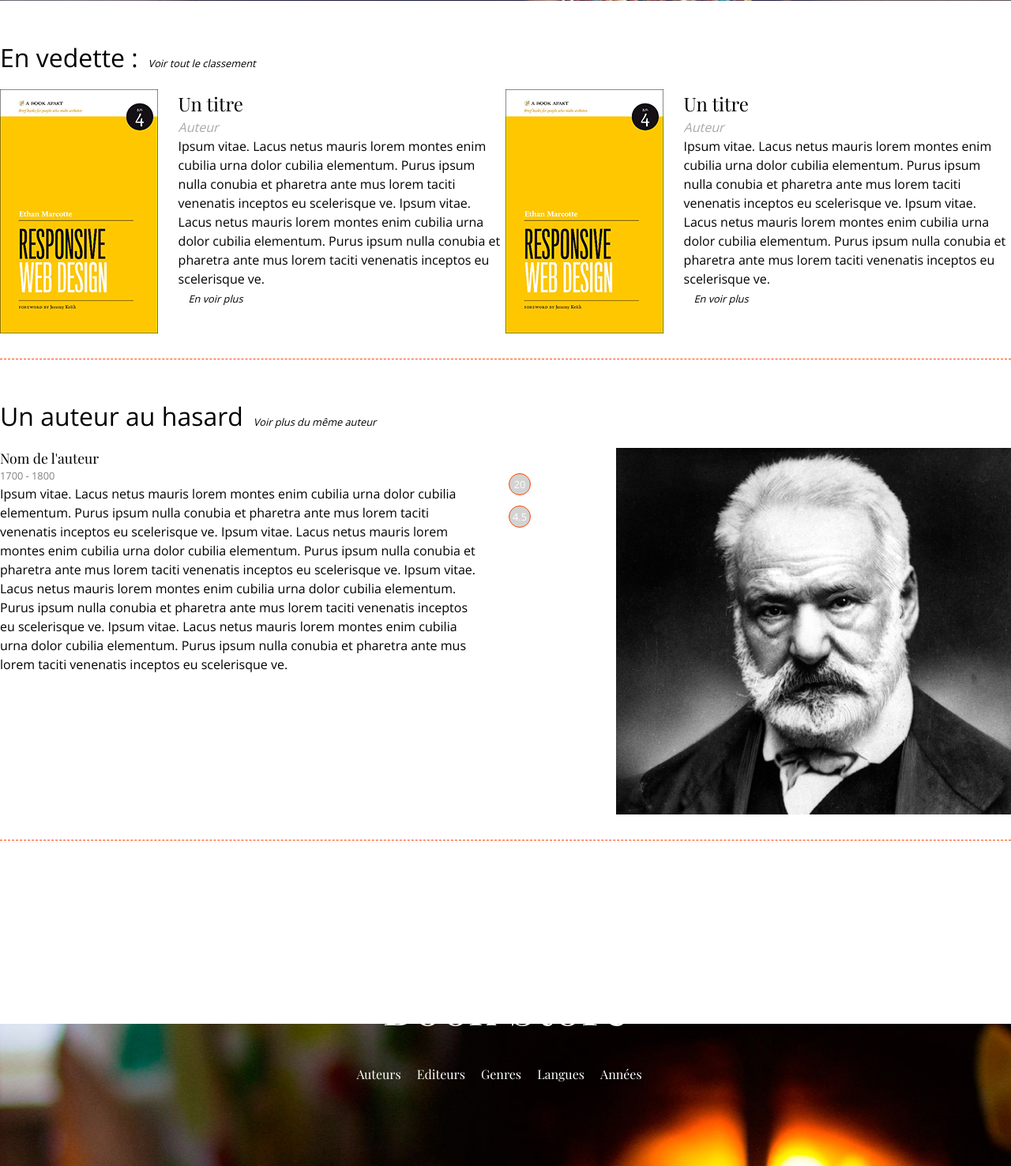
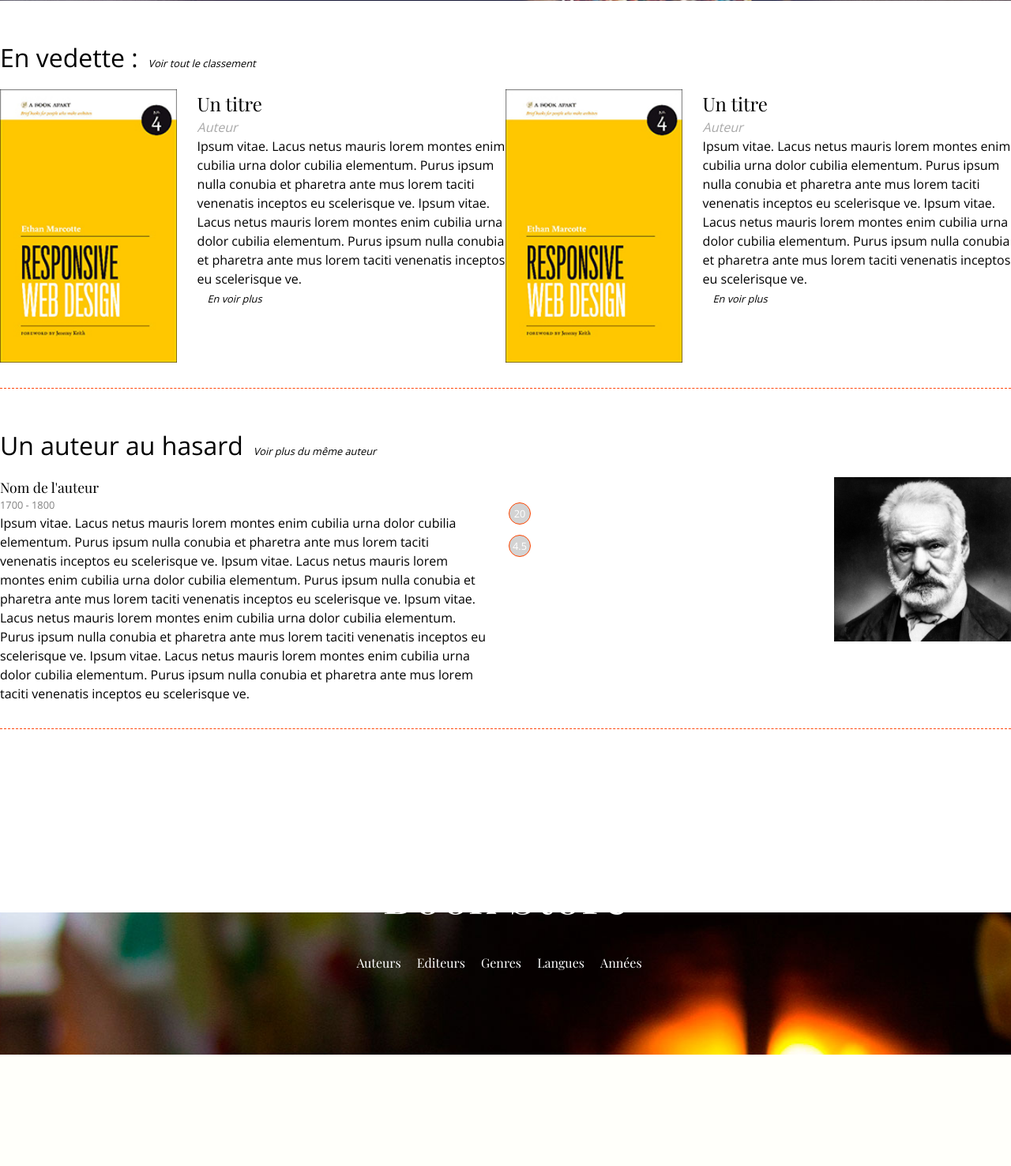
Before and after one commit to SwithFr/BookStore, a PHP site: template views/books/index.php in a window 1280 px wide. Shown: the part 379-1855 px from the top of the page at 79% size. After the commit the page ends 1714 px from the top, so only its background shows below. Run offline with PHP 8.4, Linux system fonts and the light colour scheme; the template is opened without the code that fills it, so the values that code supplies are empty; style sheets or scripts are compiled from the project's sources; some libraries are stand-ins or nearby versions.

Commit message:
reduction des images en vedettes

```diff
--- a/assets/sass/main.scss
+++ b/assets/sass/main.scss
@@ -90,7 +90,8 @@ a, a:visited {
   float: left; }
 
 .section__block__img {
-  max-width: 100%; }
+  max-width: 100%;
+  width: 35%}
 
 .section__block__title {
   font-family: "Playfair Display", serif;
@@ -421,7 +422,7 @@ AUTHORS / YOURS
   float: left; }
 
 .author .section__block__content {
-  padding-right: 5%;
+  padding-right: 1.5em;
   font-weight: 300; }
 
 .yours .section__block {
```
